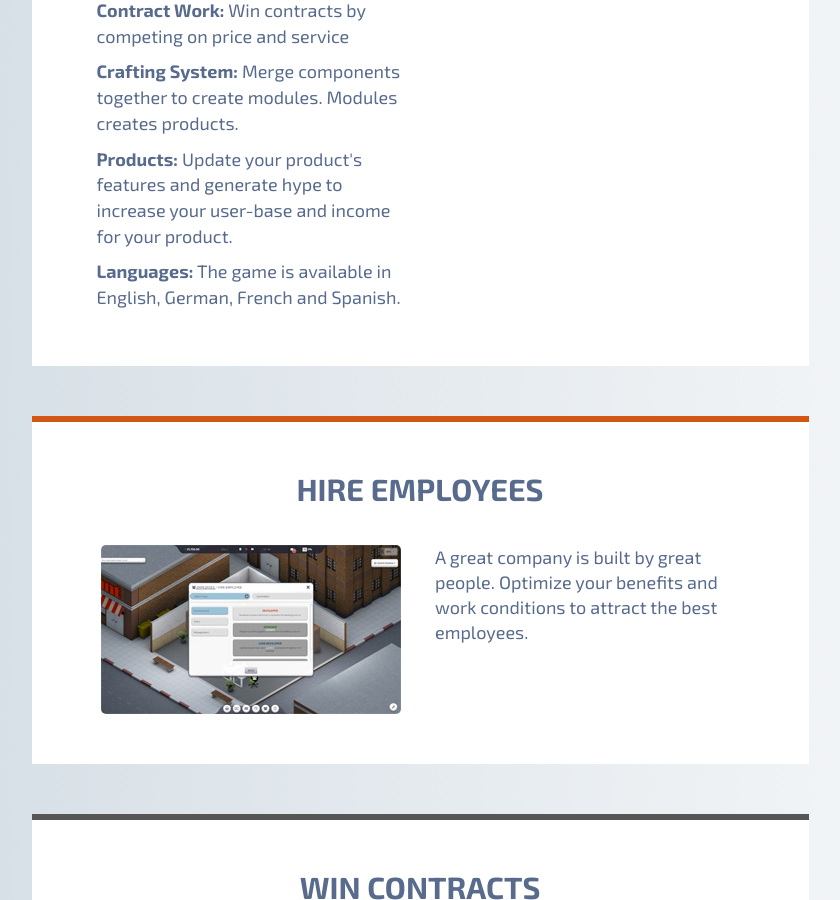
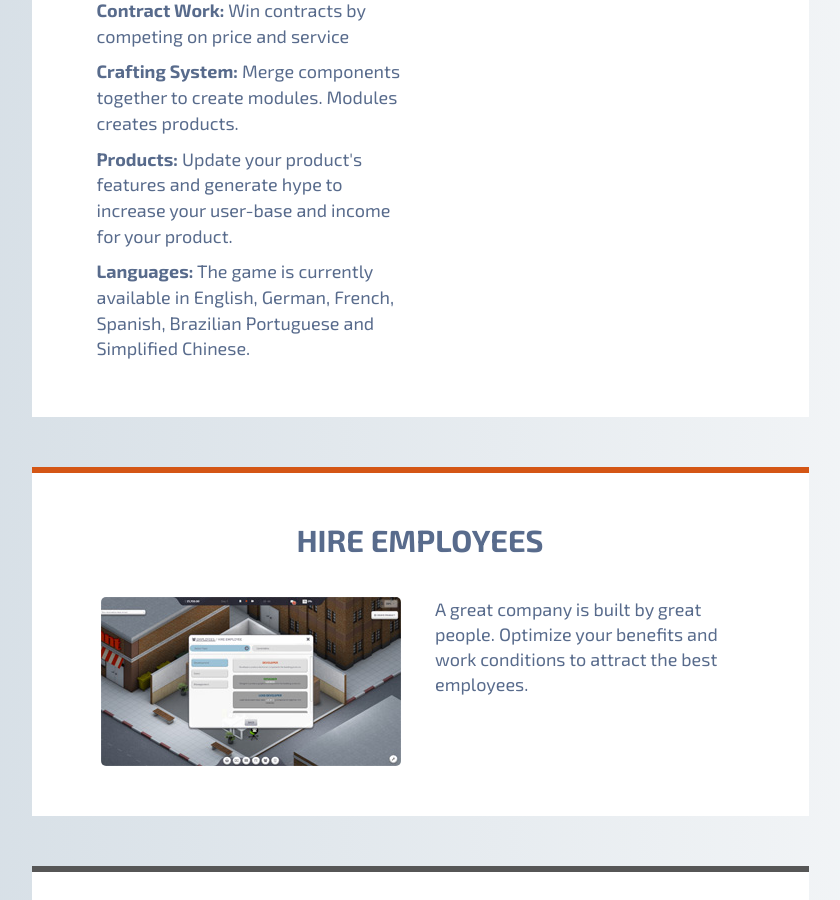
Before and after one commit to hovgaardgames/startupcompany-website, a Jekyll site: the page built from index.html, in a window 1280 px wide and 900 px high, scrolled down 1745 px. Shown: the whole window, without its empty margins (220-1060 px from the left). Built offline with Jekyll 4.4.1, drawn with Linux system fonts in a browser that asks for light colours; comment, search, counter and statistics services are not loaded.

Commit message:
Update index.html

```diff
--- a/index.html
+++ b/index.html
@@ -47,7 +47,7 @@ title: Startup Company":" The Game
                             user-base and income for your product.
                         </li>
                         <li>
-                            <strong>Languages:</strong> The game is available in English, German, French and Spanish.
+                            <strong>Languages:</strong> The game is currently available in English, German, French, Spanish, Brazilian Portuguese and Simplified Chinese.
                         </li>
                     </ul>
                 </div>
```
